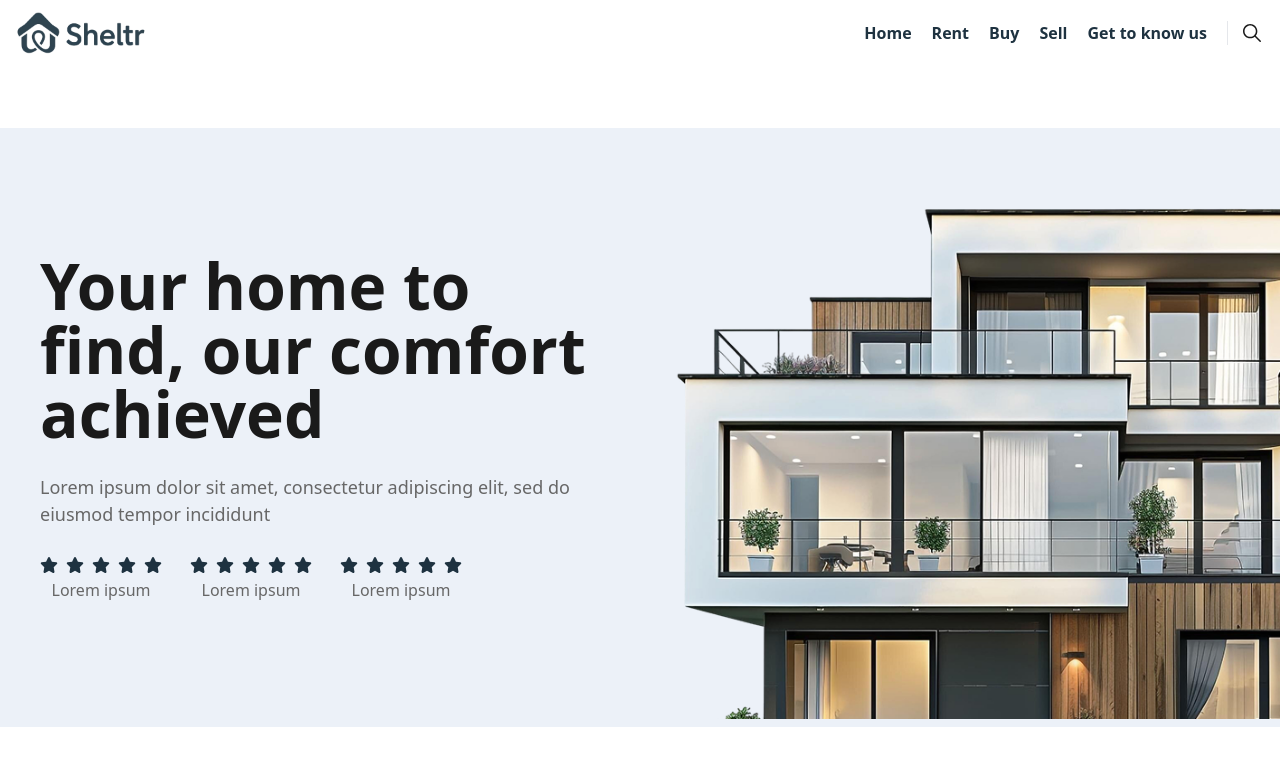
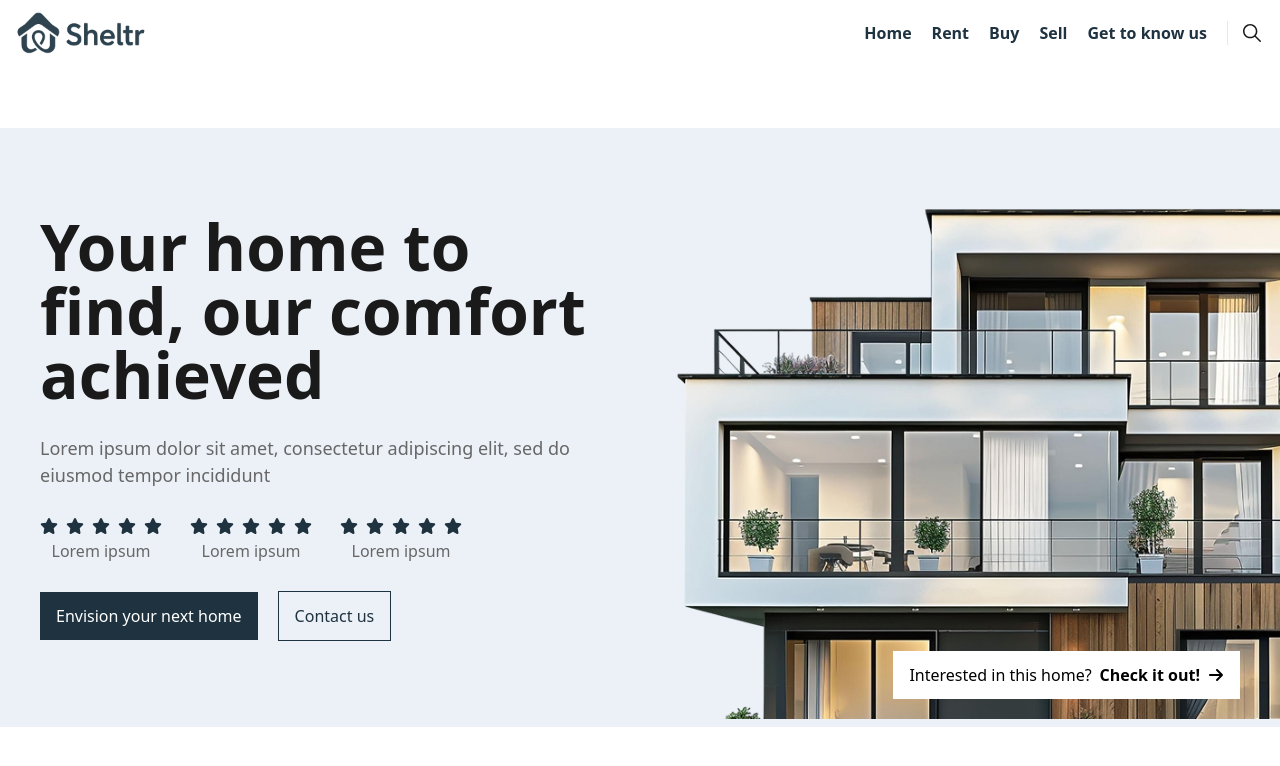
Before and after one commit to alonzojoe/sheltr, a React (Vite) app: page / in a window 1280 px wide. Shown: the top 766 px of the page. Built offline with nearby package versions, Linux system fonts and the light colour scheme.

Commit message:
implement Button props, add actions

```diff
--- a/src/features/Hero/components/HeroSection.tsx
+++ b/src/features/Hero/components/HeroSection.tsx
@@ -1,6 +1,7 @@
+import Button from "@/components/UI/Button";
 import Wrapper from "@/components/Containers/Wrapper";
 import HeroImg from "@/assets/images/hero.png";
-import { FaStar } from "react-icons/fa6";
+import { FaStar, FaArrowRight } from "react-icons/fa6";
 const HeroSection = () => {
   return (
     <section id="home" className="pt-20 lg:pt-32">
@@ -47,6 +48,14 @@ const HeroSection = () => {
               <span className="text-text-sub text-base">Lorem ipsum</span>
             </div>
           </div>
+          <div className="flex items-center gap-5">
+            <Button className="bg-primary text-white text-base py-3 px-4 hover:opacity-95">
+              Envision your next home
+            </Button>
+            <Button className="border border-primary text-primary text-base py-3 px-4 hover:bg-primary hover:text-white transition-all duration-300 ease-in-out">
+              Contact us
+            </Button>
+          </div>
         </div>
         <div className="flex items-center justify-end relative">
           <img
@@ -54,6 +63,11 @@ const HeroSection = () => {
             src={HeroImg}
             alt="hero-img"
           />
+          <Button className="absolute bottom-5 right-10 bg-white px-4 py-3 flex items-center gap-2 text-base">
+            <span>Interested in this home?</span>
+            <span className="font-semibold">Check it out!</span>
+            <FaArrowRight />
+          </Button>
         </div>
       </Wrapper>
     </section>
```
